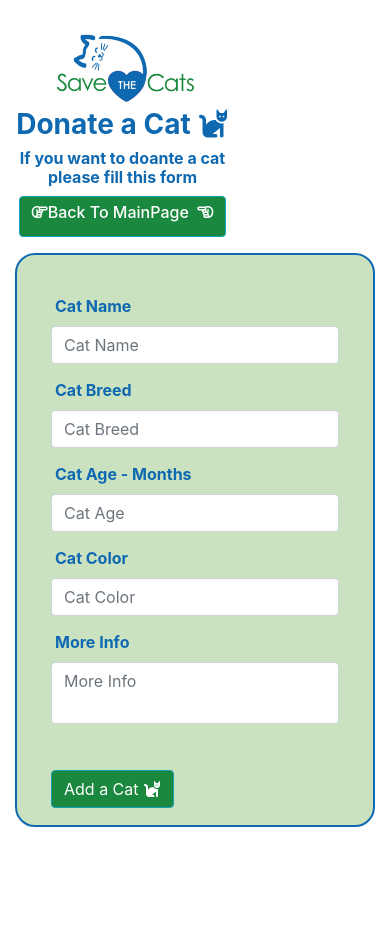
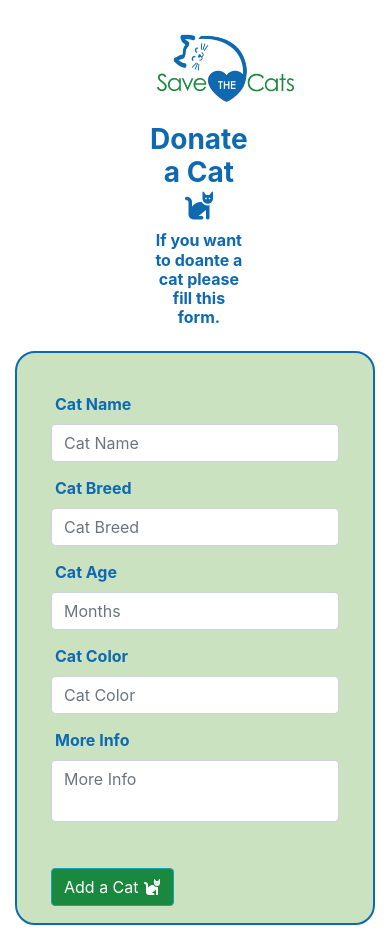
Before and after one commit to mreshtaiwi/CatAdoption, a plain HTML site: page adopt.html in a window 390 px wide. Before the commit the page ends 844 px from the top, so only its background shows below. Drawn offline with Linux system fonts and the light colour scheme; no server answers.

Commit message:
add some updates

```diff
--- a/adopt.html
+++ b/adopt.html
@@ -16,14 +16,14 @@
   </head>
 <body>
 <div class="container">
-	<!-- <div class="left"><img src="img/cat.png" class="img-thumbnail"></div> -->
 	<div class="row mt-3">
-		<div class="col-md-2 padtop padleft"><a href="index.html" target="_blank"><img src="img/cat.png" width="150px"></a>
+		<div id="first" class="col-xm-2 padtop padleft mr-5"><a href="index.html" target="_blank"><img src="img/cat.png" width="150px"></a>
 		</div>
-		<div class="col-md-10 text-center padright">
+		<div id="second" class="col-xm-2 padtop padleft mr-5"></div>
+		<div id="third" class="col-xm-8 text-center padright ml-5">
 				<h3 class="h3color">Donate a Cat <i class="fas fa-cat"></i></h3>
-			<h6 class="h3color">If you want to doante a cat please fill this form</h6>
-			<a href="index.html" class="btn btn-info" target="_blank"><h6><i class="far fa-hand-point-right moving"></i>Back To MainPage &nbsp;<i class="far fa-hand-point-left moving"></i></h6></a>
+			<h6 class="h3color">If you want to doante a cat please fill this form.</h6>
+			<!-- <a id="backtomain" href="index.html" class="btn btn-info" target="_blank"><h6><i class="far fa-hand-point-right moving"></i>Back To MainPage &nbsp;<i class="far fa-hand-point-left moving"></i></h6></a> -->
 		</div>
 	</div>
 	<div class="row-fluid mt-3 borders jumbotron">
@@ -39,8 +39,8 @@
 			      <input maxlength="15"  type="text" class="form-control" id="validationDefault02" placeholder="Cat Breed" required>
 			    </div>
 			  <div class="col-md-2 mb-1 left">
-			 	  <label for="validationDefault03" class="ml-1 h3color">Cat Age - Months</label>
-			  	  <input type="number" class="form-control" id="validationDefault03" placeholder="Cat Age" min="1" max="216"required>
+			 	  <label for="validationDefault03" class="ml-1 h3color">Cat Age</label>
+			  	  <input type="number" class="form-control" id="validationDefault03" placeholder="Months" min="1" max="216"required>
 			  </div>
 			  <div class="col-md-2 mb-1 left">
 				  <label for="validationDefault04" class="ml-1 h3color">Cat Color</label>
--- a/css/style.css
+++ b/css/style.css
@@ -82,3 +82,25 @@ background-color: #cbe2c1;
 	font-weight: bold;
 	color: #1A883E;
 }
+@media screen and (max-width: 767px) {
+	#first{
+		padding-left: 150px!important;
+	}
+	#third {
+    margin-left: 150px!important;
+  }
+  	#backtomain{
+  	display: none;
+  }
+}
+/*@media screen and (min-width: 791px) {
+	#first{
+		padding-left: 300px!important;
+	}
+	#third {
+    margin-left: 150px!important;
+  }
+  	#backtomain{
+  	display: none;
+  }
+}*/
```
